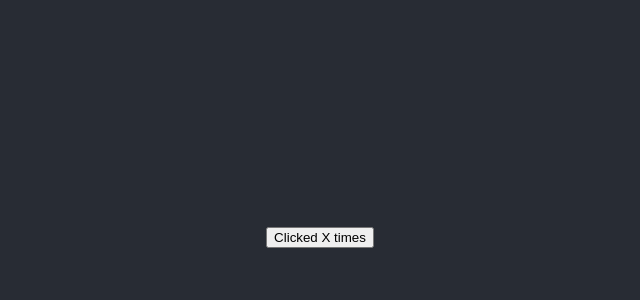
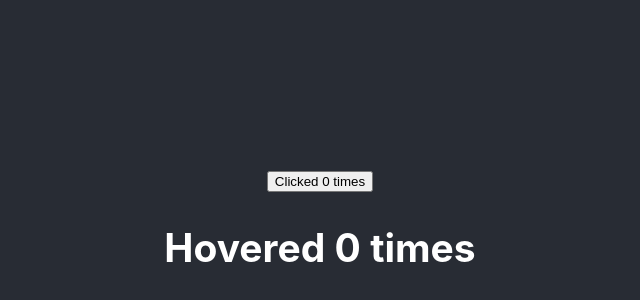
Before and after one commit to qtKite/learning-react, a React (Create React App) app in the folder hello-world/: page / in a window 1280 px wide. Shown: the part 168-468 px from the top of the page, without its empty margins (320-960 px from the left). Built offline with nearby package versions, Linux system fonts and the light colour scheme; the HTML template or start-up script is replaced by a standard one.

Commit message:
HOC part 2

```diff
--- a/hello-world/src/App.js
+++ b/hello-world/src/App.js
@@ -1,31 +1,9 @@
 import React, { Component } from 'react';
 import logo from './logo.svg';
 import './App.css';
-import Greet from './components/Greet';
-import Welcome from './components/Welcome';
-import Hello from './components/Hello';
-import FunctionClick from './components/FunctionClick';
-import ClassClick from './components/ClassClick';
-import EventBind from './components/EventBind';
-import ParentComponent from './components/ParentComponent';
-import UserGreeting from './components/UserGreeting';
-import NameList from './components/NameList';
-import Stylesheet from './components/Stylesheet';
-import Inline from './components/Inline';
 import './appStyles.css';
-import styles2 from './appStyles2.module.css';
-import Form from './components/Form';
-import LifeCycleA from './components/LifeCycleA';
-import FragmentDemo from './components/FragmentDemo';
-import PureComp from './components/PureComp';
-import ParentComp from './components/ParentComp';
-import RefsDemo from './components/RefsDemo';
-import FocusInput from './components/FocusInput';
-import FRParentInput from './components/FRParentInput';
-import PortalDemo from './components/PortalDemo';
-import Hero from './components/Hero';
-import ErrorBoundary from './components/ErrorBoundary';
 import ClickCounter from './components/ClickCounter';
+import HoverCounter from './components/HoverCounter';
 
 
 class App extends Component {
@@ -34,7 +12,8 @@ class App extends Component {
       <div className="App">
         <header className="App-header">
 
-                   <ClickCounter/>
+          <ClickCounter />
+          <HoverCounter />
 
         </header>
       </div>
--- a/hello-world/src/components/ClickCounter.js
+++ b/hello-world/src/components/ClickCounter.js
@@ -1,13 +1,19 @@
 import React, { Component } from 'react'
+import UpdatedComponent from './withCounter'
 
 export class ClickCounter extends Component {
+
   render() {
+    let count = this.props.count
+    let incrementCount = this.props.incrementCount
     return (
       <div>
-                <button>Clicked X times</button>
+        <button onClick={incrementCount}>
+          Clicked {count} times
+        </button>
       </div>
     )
   }
 }
 
-export default ClickCounter
+export default UpdatedComponent(ClickCounter)
--- /dev/null
+++ b/hello-world/src/components/HoverCounter.js
@@ -0,0 +1,21 @@
+import React, { Component } from 'react'
+import UpdatedComponent from './withCounter'
+
+export class HoverCounter extends Component {
+
+    render() {
+
+        let count = this.props.count
+        let incrementCount = this.props.incrementCount
+
+        return (
+            <div>
+                <h2 onMouseOut={incrementCount}>
+                    Hovered {count} times
+                </h2>
+            </div>
+        )
+    }
+}
+
+export default UpdatedComponent(HoverCounter)
--- /dev/null
+++ b/hello-world/src/components/withCounter.js
@@ -0,0 +1,26 @@
+import React from 'react'
+
+const withCounter = (WrappedComponent) => {
+  class WithCounter extends React.Component {
+
+    constructor(props) {
+      super(props)
+
+      this.state = {
+        count: 0
+      }
+    }
+
+    incrementCount = () => {
+      this.setState(prevState => { return { count: prevState.count + 1 } })
+    }
+
+    render() {
+      return <WrappedComponent count={this.state.count}
+        incrementCount={this.incrementCount} />
+    }
+  }
+  return WithCounter
+}
+
+export default withCounter
```
Also changed, not shown: hello-world/src/components/FRInput.js (+5 -5 lines), 1 other file (tests, documents, lock files or other folders). Lines whose indentation alone changed are shown as unchanged.
